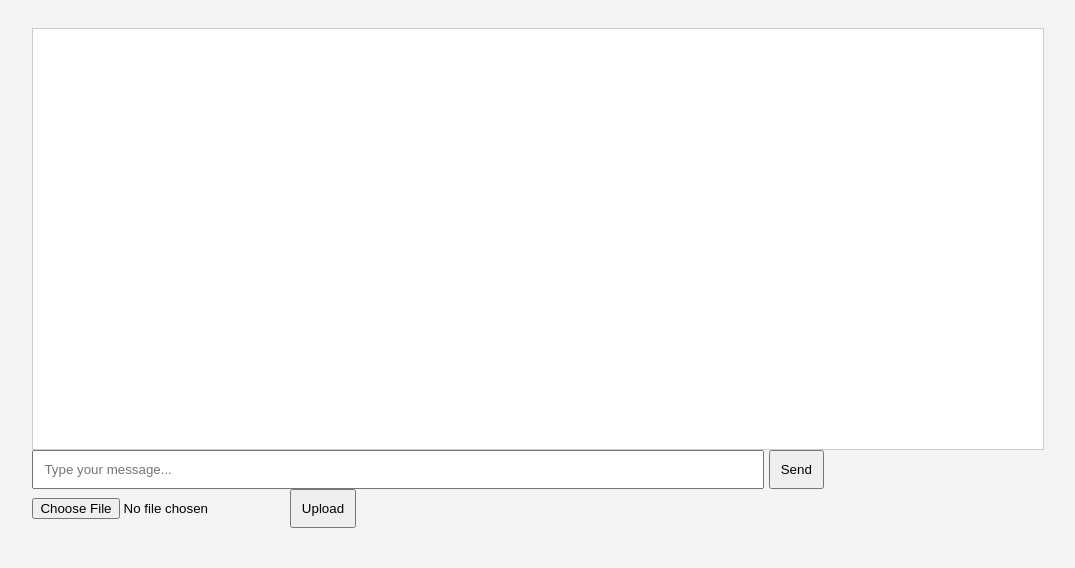
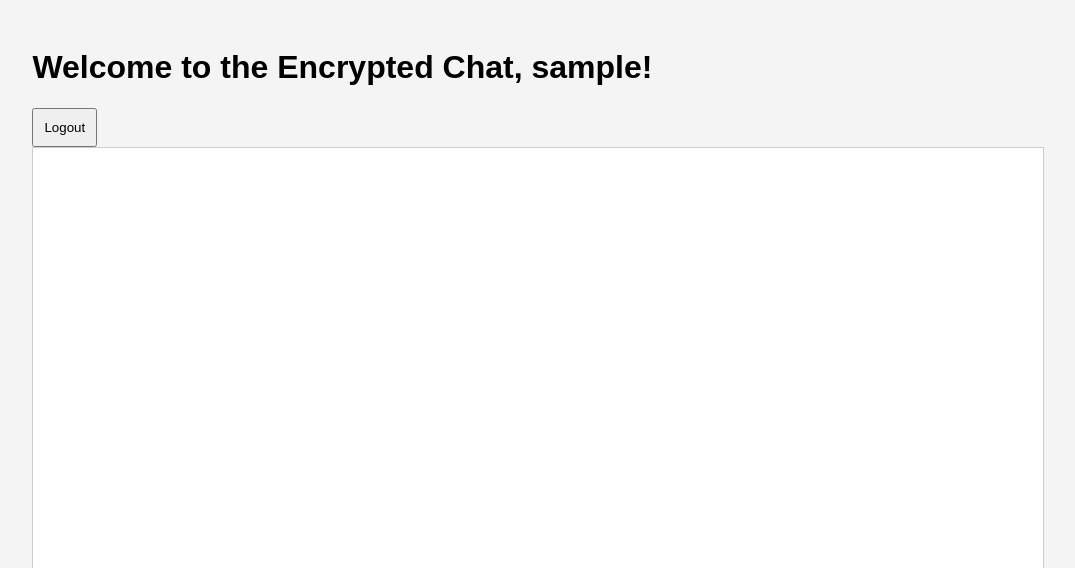
Before and after one commit to SleepTheGod/chat_app, a Flask app: page / in a window 1280 px wide. Shown: the top 568 px of the page, without its empty margins (102-1177 px from the left). Run offline with Flask 3, Linux system fonts and the light colour scheme; the visitor is signed in with stand-in values (Sample User, id 1); some libraries are stand-ins or nearby versions.

Commit message:
Update index.html

```diff
--- a/templates/index.html
+++ b/templates/index.html
@@ -8,6 +8,8 @@
 </head>
 <body>
     <div class="container">
+        <h1>Welcome to the Encrypted Chat, {{ current_user.username }}!</h1>
+        <button onclick="logout()">Logout</button>
         <div class="chat-box">
             <div id="messages"></div>
         </div>
```
